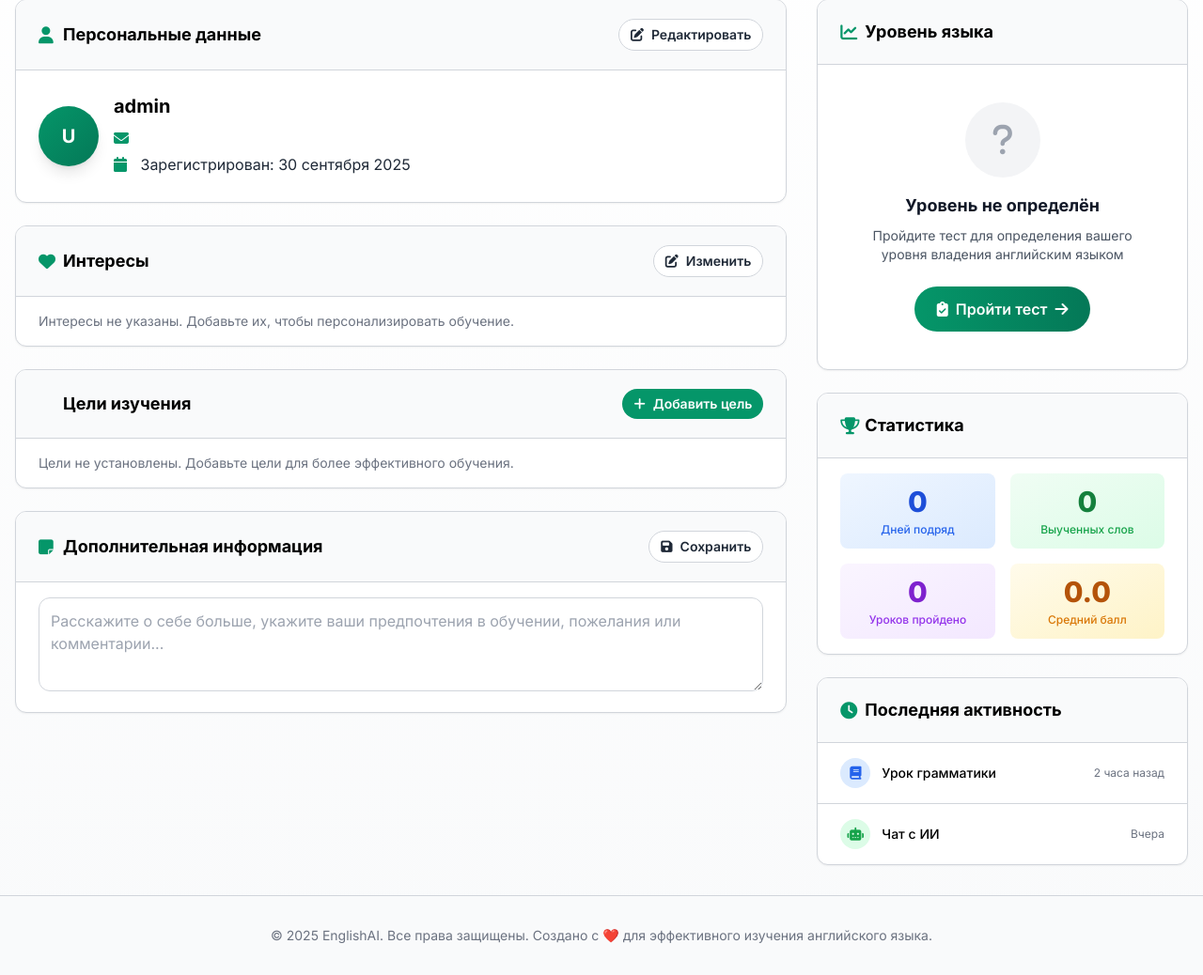
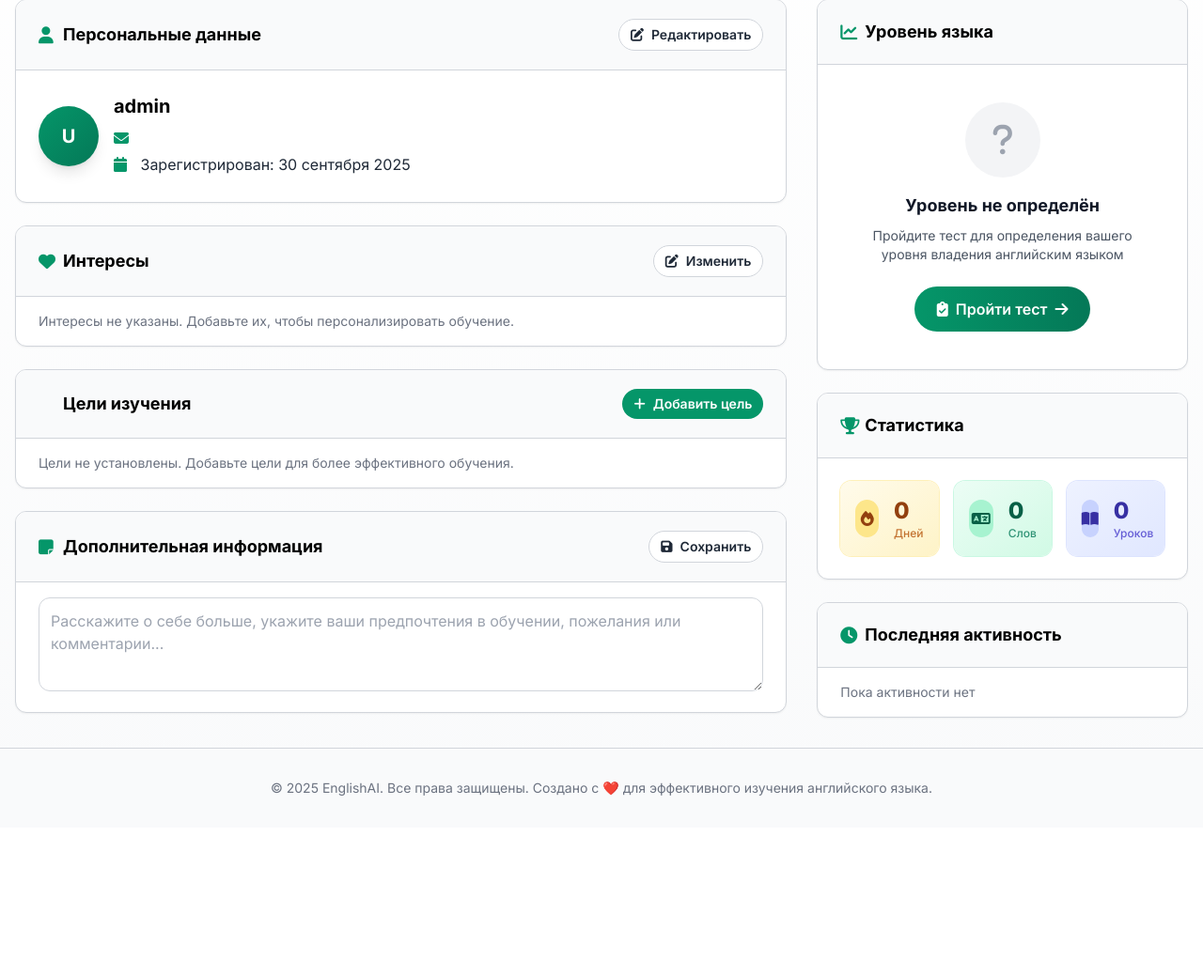
Before and after one commit to Andrey550/EnglishForYou, a Django app: page /user/user_profile in a window 1280 px wide. Shown: the part 198-1236 px from the top of the page at 94% size. After the commit the page ends 1045 px from the top, so only its background shows below. Run offline with Django 5.2, Linux system fonts and the light colour scheme; a user stored in the database is signed in; data comes from the database, SQL or seed files in the repository; both versions use the stored data as it was after the commit; some libraries are stand-ins or nearby versions.

Commit message:
Change user_profile, remove [score].

```diff
--- a/EnglishForYou/user/templates/user/user_profile.html
+++ b/EnglishForYou/user/templates/user/user_profile.html
@@ -171,25 +171,40 @@
                     Статистика
                 </h3>
             </div>
-          <div class="p-4 px-6">
-            <div class="grid grid-cols-2 gap-4 mb-4">
-              <div class="text-center p-3 rounded-lg bg-gradient-to-br from-blue-50 to-blue-100 transition-all hover:shadow-md">
-                <div class="text-3xl font-extrabold text-blue-700 m-0">{{ request.user.profile.days_streak|default:0 }}</div>
-                <div class="text-xs text-blue-600 mt-1 m-0 font-medium">Дней подряд</div>
+
+            <div class="p-6">
+                <div class="grid grid-cols-1 sm:grid-cols-3 gap-4">
+                <!-- Days streak -->
+                <div class="flex items-center gap-4 p-4 rounded-xl bg-gradient-to-br from-amber-50 to-amber-100 ring-1 ring-amber-200/60 transition-all hover:shadow-md hover:-translate-y-0.5">
+                    <div class="w-10 h-10 rounded-full bg-amber-200 flex items-center justify-center text-amber-800">
+                        <i class="fas fa-fire"></i>
                     </div>
-              <div class="text-center p-3 rounded-lg bg-gradient-to-br from-green-50 to-green-100 transition-all hover:shadow-md">
-                <div class="text-3xl font-extrabold text-green-700 m-0">{{ request.user.profile.words_learned|default:0 }}</div>
-                <div class="text-xs text-green-600 mt-1 m-0 font-medium">Выученных слов</div>
+                    <div>
+                        <div class="text-2xl font-extrabold text-amber-800">{{ request.user.profile.days_streak|default:0 }}</div>
+                        <div class="text-xs font-medium text-amber-700/80">Дней</div>
                     </div>
                 </div>
-            <div class="grid grid-cols-2 gap-4">
-              <div class="text-center p-3 rounded-lg bg-gradient-to-br from-purple-50 to-purple-100 transition-all hover:shadow-md">
-                <div class="text-3xl font-extrabold text-purple-700 m-0">{{ request.user.profile.lessons_completed|default:0 }}</div>
-                <div class="text-xs text-purple-600 mt-1 m-0 font-medium">Уроков пройдено</div>
+
+                <!-- Words learned -->
+                <div class="flex items-center gap-4 p-4 rounded-xl bg-gradient-to-br from-emerald-50 to-emerald-100 ring-1 ring-emerald-200/60 transition-all hover:shadow-md hover:-translate-y-0.5">
+                    <div class="w-10 h-10 rounded-full bg-emerald-200 flex items-center justify-center text-emerald-800">
+                        <i class="fas fa-language"></i>
                     </div>
-              <div class="text-center p-3 rounded-lg bg-gradient-to-br from-amber-50 to-amber-100 transition-all hover:shadow-md">
-                <div class="text-3xl font-extrabold text-amber-700 m-0">{{ request.user.profile.average_score|default:"0.0" }}</div>
-                <div class="text-xs text-amber-600 mt-1 m-0 font-medium">Средний балл</div>
+                    <div>
+                        <div class="text-2xl font-extrabold text-emerald-800">{{ request.user.profile.words_learned|default:0 }}</div>
+                        <div class="text-xs font-medium text-emerald-700/80">Слов</div>
+                    </div>
+                </div>
+
+                <!-- Lessons completed -->
+                <div class="flex items-center gap-4 p-4 rounded-xl bg-gradient-to-br from-indigo-50 to-indigo-100 ring-1 ring-indigo-200/60 transition-all hover:shadow-md hover:-translate-y-0.5">
+                    <div class="w-10 h-10 rounded-full bg-indigo-200 flex items-center justify-center text-indigo-800">
+                        <i class="fas fa-book-open"></i>
+                    </div>
+                    <div>
+                    <div class="text-2xl font-extrabold text-indigo-800">{{ request.user.profile.lessons_completed|default:0 }}</div>
+                    <div class="text-xs font-medium text-indigo-700/80">Уроков</div>
+                    </div>
                 </div>
                 </div>
             </div>
@@ -203,29 +218,21 @@
       Последняя активность
     </h3>
   </div>
-          <div>
-            <div class="px-6 py-4 border-b border-gray-300 last:border-b-0 transition-all hover:bg-gray-50">
+  <div id="recentActivityList">
+    {% for act in recent_activities %}
+      <div class="px-6 py-4 border-b border-gray-300 last:border-b-0 transition-all hover:bg-gray-50" data-activity="{{ forloop.counter }}">
         <div class="flex justify-between items-center">
           <div class="flex items-center gap-3 font-medium">
             <div class="w-8 h-8 rounded-full bg-blue-100 flex items-center justify-center flex-shrink-0">
-                    <i class="fas fa-book text-blue-600 text-sm"></i>
+              <i class="fas fa-clock text-blue-600 text-sm"></i>
             </div>
-                  <span class="text-sm">Урок грамматики</span>
-                </div>
-                <span class="text-gray-500 text-xs">2 часа назад</span>
+            <span class="text-sm">{{ act }}</span>
           </div>
         </div>
-            <div class="px-6 py-4 border-b border-gray-300 last:border-b-0 transition-all hover:bg-gray-50">
-              <div class="flex justify-between items-center">
-                <div class="flex items-center gap-3 font-medium">
-                  <div class="w-8 h-8 rounded-full bg-green-100 flex items-center justify-center flex-shrink-0">
-                    <i class="fas fa-robot text-green-600 text-sm"></i>
       </div>
-                  <span class="text-sm">Чат с ИИ</span>
-                </div>
-                <span class="text-gray-500 text-xs">Вчера</span>
-              </div>
-            </div>
+    {% empty %}
+      <div class="px-6 py-4 text-gray-500 text-sm">Пока активности нет</div>
+    {% endfor %}
   </div>
 </div>
       </div> <!-- /Right Column -->
--- a/EnglishForYou/user/views.py
+++ b/EnglishForYou/user/views.py
@@ -69,17 +69,17 @@ def user_profile_view(request):
     profile = user.profile
 
     def normalize_csv(s: str) -> str:
-        """
-        Нормализация CSV-строки:
-        - поддержка старого разделителя '|' (заменяем на ',')
-        - трим пробелы, убираем пустые элементы
-        - возвращаем строку, разделённую запятыми
-        """
         if not s:
             return ''
         s = s.replace('|', ',')
         items = [x.strip() for x in s.split(',') if x.strip()]
         return ','.join(items)
+
+    def csv_to_list(s: str):
+        if not s:
+            return []
+        s = s.replace('|', ',')
+        return [x.strip() for x in s.split(',') if x.strip()]
 
     if request.method == 'POST':
         interests = request.POST.get('interests', '')
@@ -91,12 +91,12 @@ def user_profile_view(request):
         profile.about = about.strip()
         profile.save()
 
-        # сохраняем и возвращаемся на профиль (перезагрузка страницы)
         return redirect('user_profile')
 
     context = {
         'interests_list': profile.get_interests_list(),
         'goals_list': profile.get_goals_list(),
-        'available_interests': AVAILABLE_INTERESTS,  # подставляется в модалке интересов
+        'available_interests': AVAILABLE_INTERESTS,  # твоя константа
+        'recent_activities': csv_to_list(profile.last_activity)[:5],  # <= новые данные
     }
     return render(request, 'user/user_profile.html', context)
```
Also changed, not shown: EnglishForYou/db.sqlite3. Lines whose indentation alone changed are shown as unchanged.
